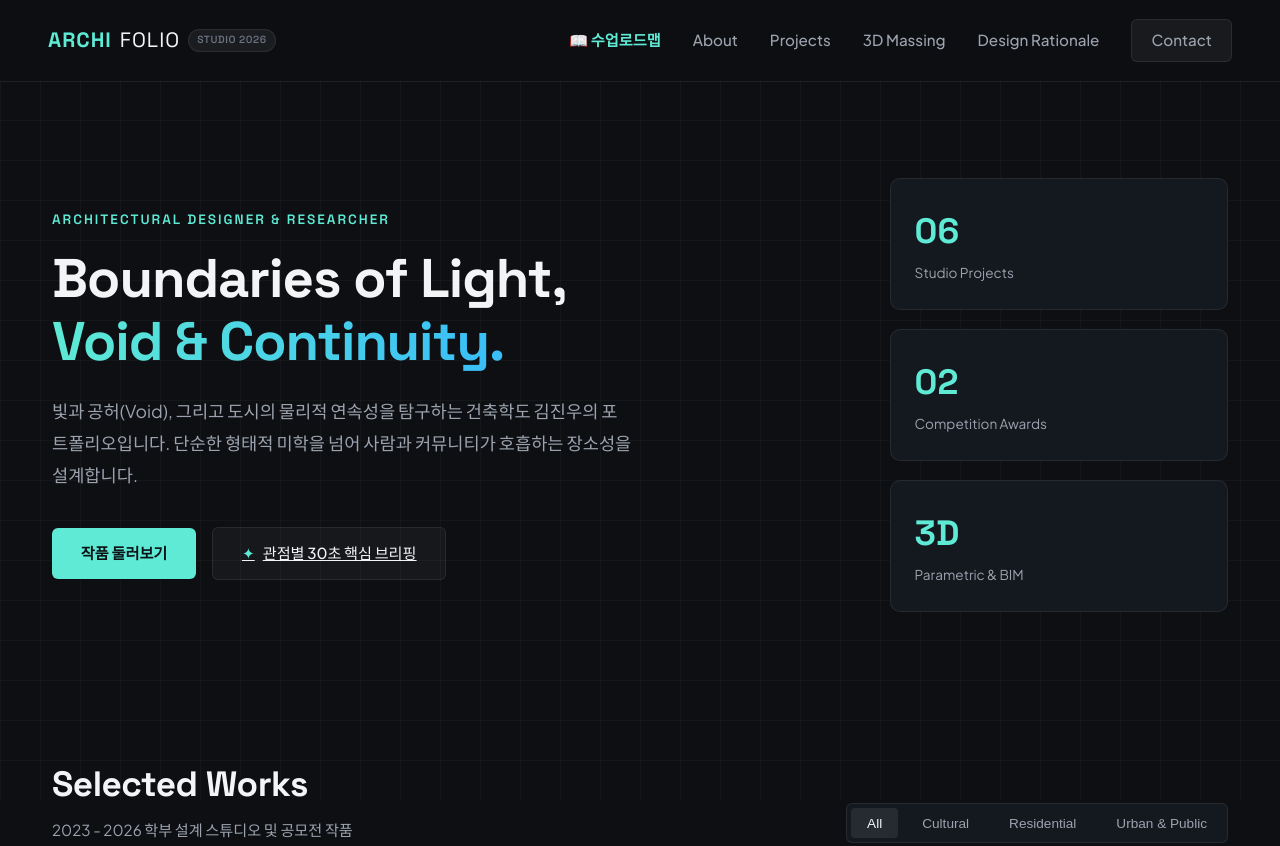
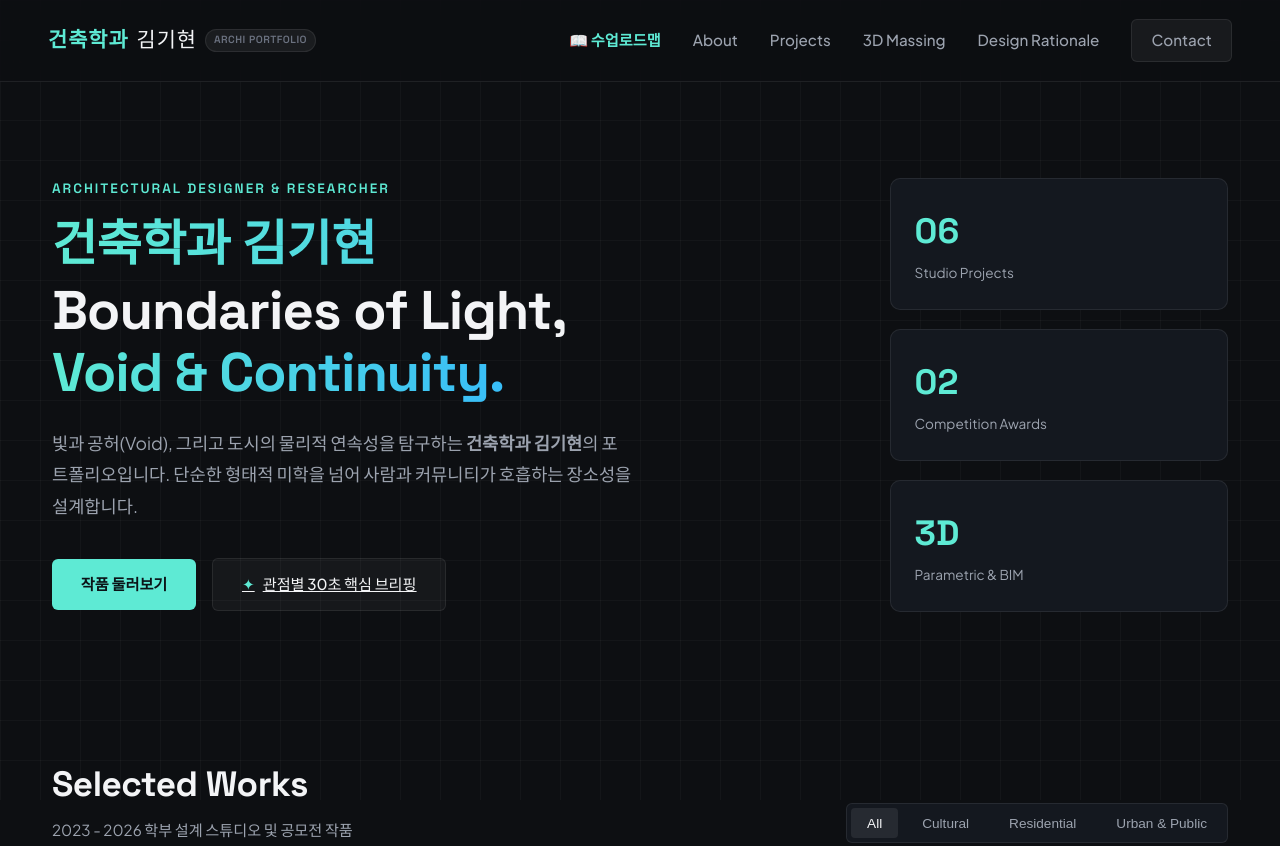
Before and after one commit to kkh015/Arch_portfolio, a plain HTML site: page index.html in a window 1280 px wide. Shown: the top 846 px of the page. Drawn offline with nearby package versions, Linux system fonts and the light colour scheme; no server answers; animation ran at ten frames a second.

Commit message:
건축학과 김기현 포트폴리오로 타이틀 및 소개 수정

```diff
--- a/index.html
+++ b/index.html
@@ -3,7 +3,7 @@
 <head>
     <meta charset="UTF-8">
     <meta name="viewport" content="width=device-width, initial-scale=1.0">
-    <title>JINWOO KIM | Architectural Portfolio</title>
+    <title>건축학과 김기현 | Architectural Portfolio</title>
     <!-- Google Fonts: Space Grotesk & Pretendard fallback -->
     <link rel="preconnect" href="https://fonts.googleapis.com">
     <link rel="preconnect" href="https://fonts.gstatic.com" crossorigin>
@@ -21,8 +21,8 @@
     <!-- Navigation Header -->
     <header class="header">
         <div class="logo">
-            <span class="logo-bold">ARCHI</span><span class="logo-light">FOLIO</span>
-            <span class="badge">STUDIO 2026</span>
+            <span class="logo-bold">건축학과</span><span class="logo-light"> 김기현</span>
+            <span class="badge">ARCHI PORTFOLIO</span>
         </div>
         <nav class="nav">
             <a href="curriculum.html" style="color: var(--accent); font-weight: 700;">📖 수업로드맵</a>
@@ -40,11 +40,12 @@
             <div class="hero-content">
                 <p class="hero-tag">ARCHITECTURAL DESIGNER & RESEARCHER</p>
                 <h1 class="hero-title">
+                    <span style="display: block; font-size: 0.9em; color: var(--accent); margin-bottom: 0.4rem; letter-spacing: -0.5px;">건축학과 김기현</span>
                     Boundaries of Light,<br>
                     <span>Void & Continuity.</span>
                 </h1>
                 <p class="hero-desc">
-                    빛과 공허(Void), 그리고 도시의 물리적 연속성을 탐구하는 건축학도 김진우의 포트폴리오입니다.
+                    빛과 공허(Void), 그리고 도시의 물리적 연속성을 탐구하는 <strong>건축학과 김기현</strong>의 포트폴리오입니다.
                     단순한 형태적 미학을 넘어 사람과 커뮤니티가 호흡하는 장소성을 설계합니다.
                 </p>
                 <div class="hero-actions">
@@ -266,9 +267,9 @@
     <footer class="footer" id="contact">
         <div class="footer-inner">
             <div>
-                <p class="f-name">KIM JINWOO</p>
+                <p class="f-name">건축학과 김기현</p>
                 <p class="f-sub">B.Arch Candidate, Dept of Architecture</p>
-                <p class="f-mail">Email: arch.jinwoo@example.ac.kr</p>
+                <p class="f-mail">GitHub: <a href="https://github.com/kkh015" style="color: inherit;">github.com/kkh015</a></p>
             </div>
             <div class="f-links">
                 <a href="#">Instagram @arch_jinwoo</a>
--- a/script.js
+++ b/script.js
@@ -475,7 +475,7 @@ const scenarioResponses = [
     },
     {
         keywords: ["연락처", "이메일", "인스타", "sns", "커피챗", "문의", "메일", "전화"],
-        answer: "김진우 학생의 작업에 관심을 가져주셔서 감사합니다! 📧 이메일: arch.jinwoo@example.ac.kr | 📸 인스타그램: @arch_jinwoo 로 연락 주시면 상세한 포트폴리오 질의응답이나 커피챗이 가능합니다."
+        answer: "건축학과 김기현 학생의 작업에 관심을 가져주셔서 감사합니다! 📧 GitHub: https://github.com/kkh015/Arch_portfolio 로 연락 주시면 상세한 포트폴리오 질의응답이 가능합니다."
     }
 ];
 
```
